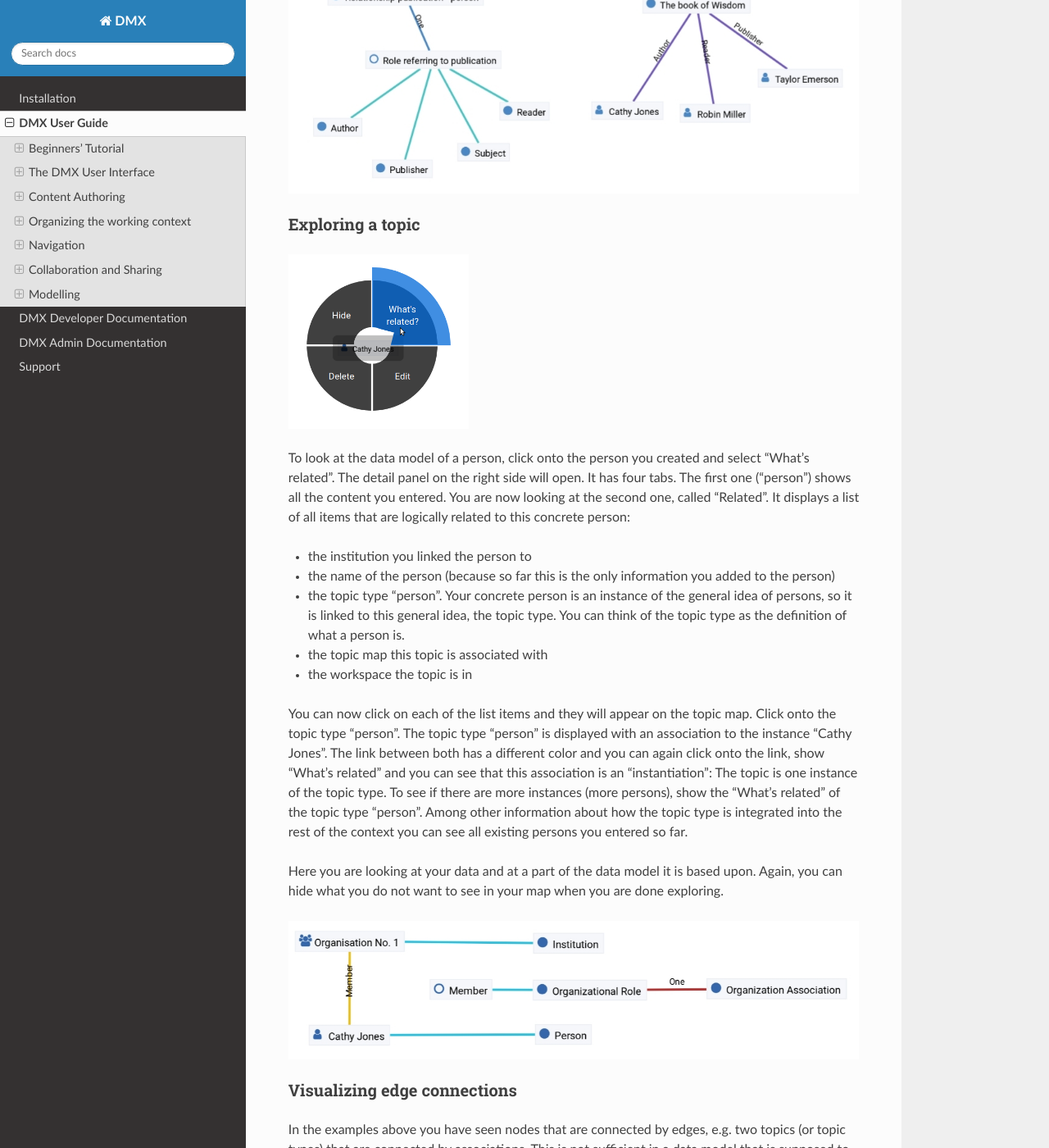
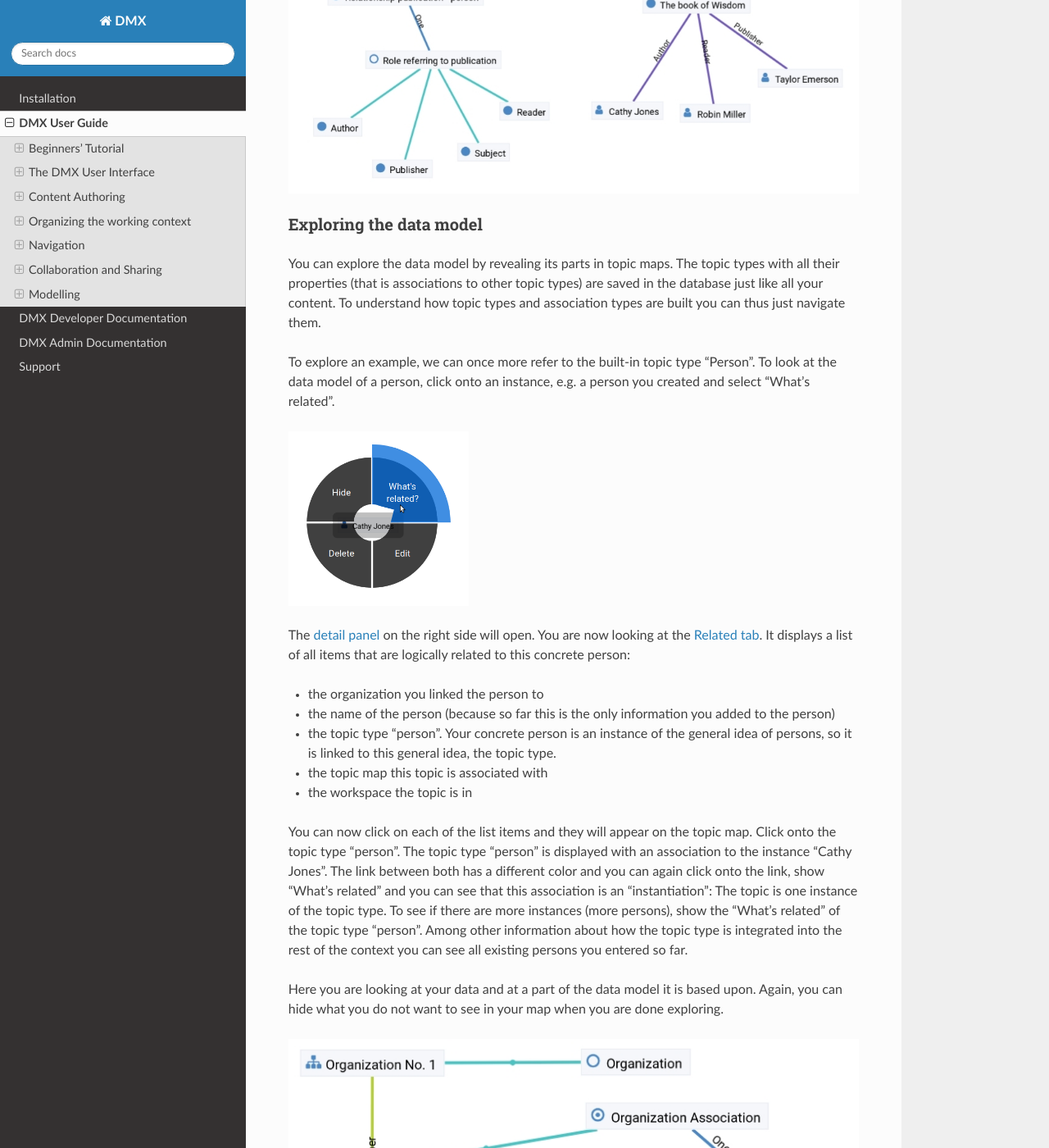
Before and after one commit to dmx-systems/dmx-documentation, a Sphinx documentation site: the page built from docs/user.rst, in a window 1280 px wide and 1400 px high, scrolled down 44417 px. Shown: the whole window at 82% size. Built offline with Sphinx 7.4.7 and the Read the Docs theme 2.0.0, drawn with Linux system fonts in a browser that asks for light colours; some of the changed text lies outside the part shown.

Commit message:
Same changes to the section about exploring the data model

```diff
--- a/docs/user.rst
+++ b/docs/user.rst
@@ -525,7 +525,7 @@ Every topic with an address can be shown on a map.
 The so-called geomaps are a special type of topic map in DMX.
 Geomaps are based on openstreetmap.org.
 Here is an example of how to create and populate them:
-Edit a person or an institution and add an address.
+Edit a person or an organization and add an address.
 
 .. image:: _static/add-address.png
     :width: 800
@@ -861,7 +861,7 @@ An album could have an author, a title, a year, a genre etc.
 In DMX you create a topic type with these fields (which are also topic types).
 Each concrete album you create then has a form with these fields to fill in.
 
-DMX comes with a few predefined topic types, e.g. person, institution, or note.
+DMX comes with a few predefined topic types, e.g. person, organization, or note.
 You can add your own topic types and by doing so you define your own data model.
 
 .. _user-associations-and-association-types:
@@ -981,7 +981,7 @@ Each publication shall have a title and a year.
 - Open the search field. Enter "Publication", select "Topic Type" and press "create".
 - Go into editing mode via the context menu. Change the data type from "Text" to "Identity" and hit "Save". Click somewhere into your map to close the detail panel.
 - Open the search field and enter "Title". You will find that two entries already exist. They come from the default topics types "Event" and "Note" which also have titles. Create a new topic type "Title".
-- Grab the title item and pull it on the publication item. DMX will display what you just created:
+- Create an association between the title item and the publication item. DMX will display what you just created:
   * You created an association of the type "Composition Definition". Composition Definition means that you are defining a more complex context between item on your map: The relationship between a publication, a title and a year.
   * "Cardinality: One" means that each publication has exactly one title, not more.
   * The rest of the information refers to the role types: The publication is called the parent, the title is the child. These are technical terms to define that a publication has a title, but a title does not have a publication.
@@ -1035,22 +1035,26 @@ To continue working with a less crowded map, you might want to :ref:`bulk select
 .. image:: _static/topic-map-with-own-assoc-and-instances.jpg
 
 
-Exploring a topic
-=================
+Exploring the data model
+========================
+
+You can explore the data model by revealing its parts in topic maps.
+The topic types with all their properties (that is associations to other topic types) are saved in the database just like all your content.
+To understand how topic types and association types are built you can thus just navigate them.
+
+To explore an example, we can once more refer to the built-in topic type "Person".
+To look at the data model of a person, click onto an instance, e.g. a person you created and select "What's related".
 
 .. image:: _static/context-menu.png
     :width: 220
 
-To look at the data model of a person, click onto the person you created and select "What's related".
-The detail panel on the right side will open.
-It has four tabs.
-The first one ("person") shows all the content you entered.
-You are now looking at the second one, called "Related".
+The :ref:`detail panel<user-the-detail-panel>` on the right side will open.
+You are now looking at the :ref:`Related tab<user-detail-panel-the-related-tab>`.
 It displays a list of all items that are logically related to this concrete person:
 
-- the institution you linked the person to
+- the organization you linked the person to
 - the name of the person (because so far this is the only information you added to the person)
-- the topic type "person". Your concrete person is an instance of the general idea of persons, so it is linked to this general idea, the topic type. You can think of the topic type as the definition of what a person is.
+- the topic type "person". Your concrete person is an instance of the general idea of persons, so it is linked to this general idea, the topic type.
 - the topic map this topic is associated with
 - the workspace the topic is in
 
@@ -1065,9 +1069,7 @@ Among other information about how the topic type is integrated into the rest of
 Here you are looking at your data and at a part of the data model it is based upon.
 Again, you can hide what you do not want to see in your map when you are done exploring.
 
-.. image:: _static/intro-data-model.jpg
-
-
+.. image:: _static/intro-data-model.png
 
 .. _user-edge-connections:
 
```
Also changed, not shown: docs/_static/intro-data-model.jpg (deleted), docs/_static/intro-data-model.png (added).
